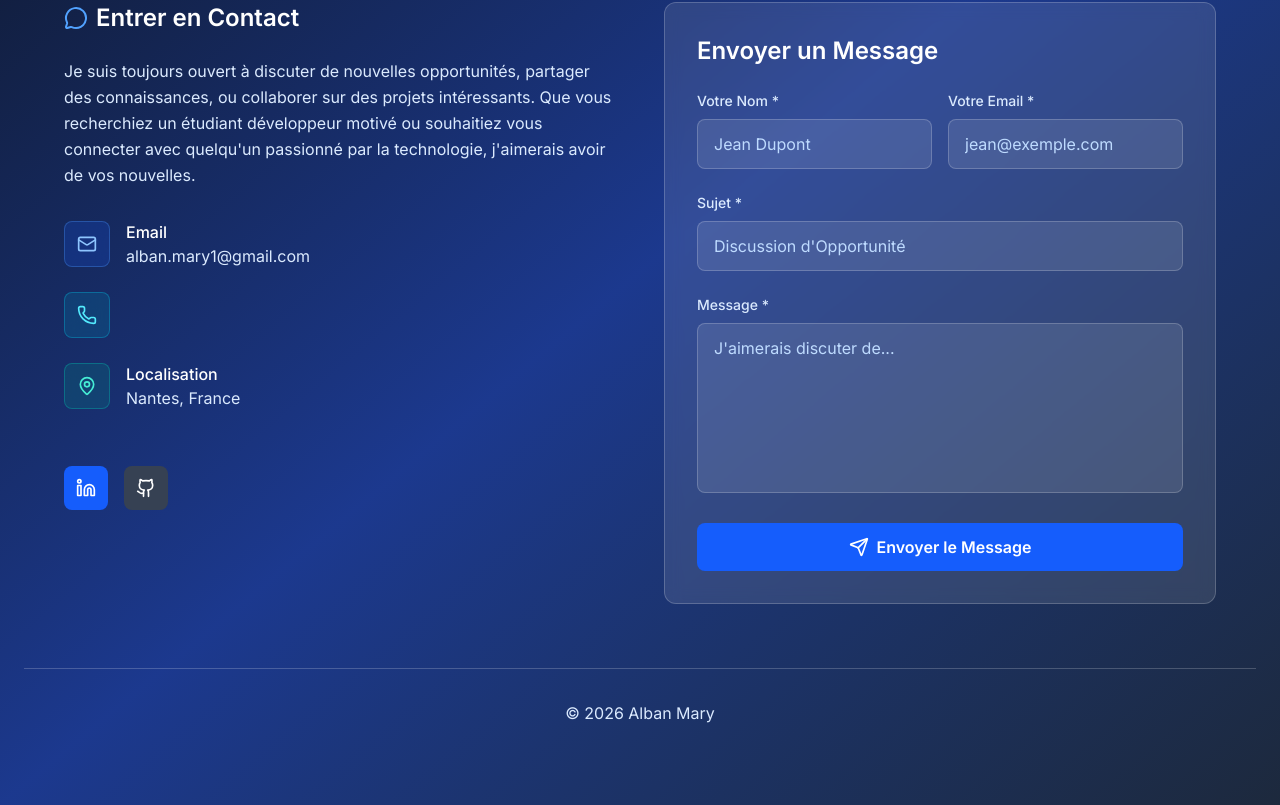
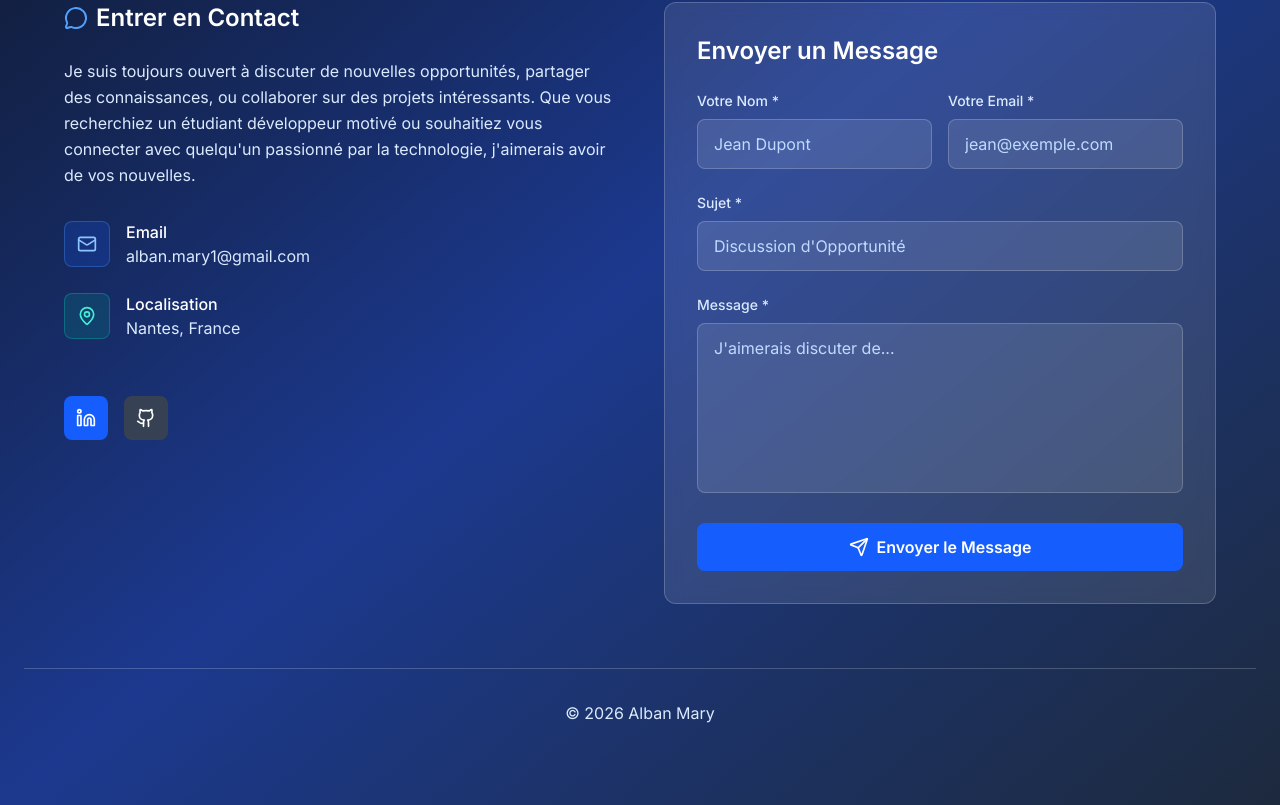
Before and after one commit to Kidoly/portfolio, a Next.js app: page / in a window 1280 px wide. Shown: the part 8104-8909 px from the top of the page. Built offline with nearby package versions, Linux system fonts and the light colour scheme.

Commit message:
Now mail can be sent

```diff
--- a/src/app/api/send-email/route.ts
+++ b/src/app/api/send-email/route.ts
@@ -8,6 +8,9 @@ const transporter = nodemailer.createTransport({
   auth: {
     user: process.env.SMTP_USER,
     pass: process.env.SMTP_PASS,
+  },
+  tls: {
+    rejectUnauthorized: false,
   },
 });
 
--- a/src/components/Contact.tsx
+++ b/src/components/Contact.tsx
@@ -51,7 +51,7 @@ const handleSubmit = async (e: React.FormEvent) => {
 
       setSubmitStatus({
         type: 'success',
-        message: 'Thank you for your message! I\'ll get back to you within 24-48 hours.'
+        message: t('contact.success'),
       });
 
       setFormData({ name: '', email: '', subject: '', message: '' });
@@ -60,7 +60,7 @@ const handleSubmit = async (e: React.FormEvent) => {
       console.error('Error sending email:', error);
       setSubmitStatus({
         type: 'error',
-        message: error instanceof Error ? error.message : 'Failed to send message. Please try again.'
+        message: t('contact.error'),
       });
     } finally {
       setIsSubmitting(false);
@@ -106,12 +106,6 @@ const handleSubmit = async (e: React.FormEvent) => {
                 <div>
                   <p className="font-medium">{t('contact.email')}</p>
                   <p className="text-blue-100">alban.mary1@gmail.com</p>
-                </div>
-              </div>
-
-              <div className="flex items-center space-x-4">
-                <div className="p-3 bg-cyan-600/20 rounded-lg backdrop-blur-sm border border-cyan-400/30">
-                  <Phone className="w-5 h-5 text-cyan-300" />
                 </div>
               </div>
 
```
